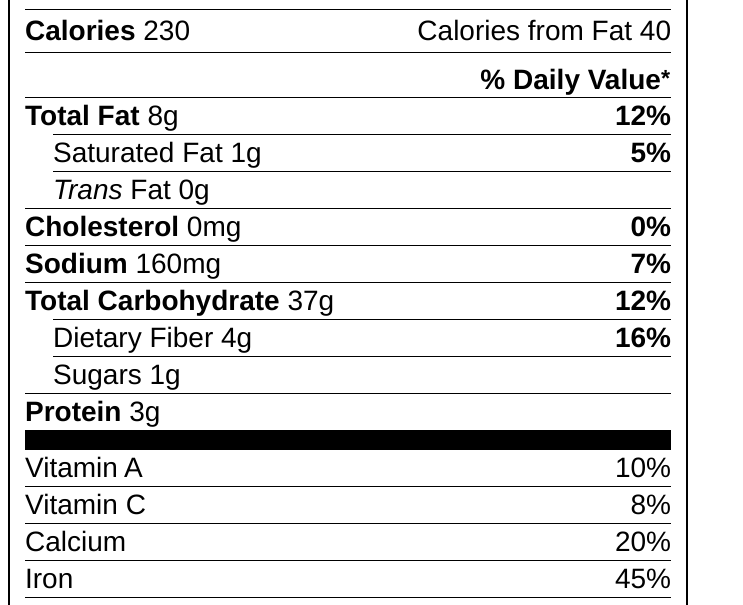
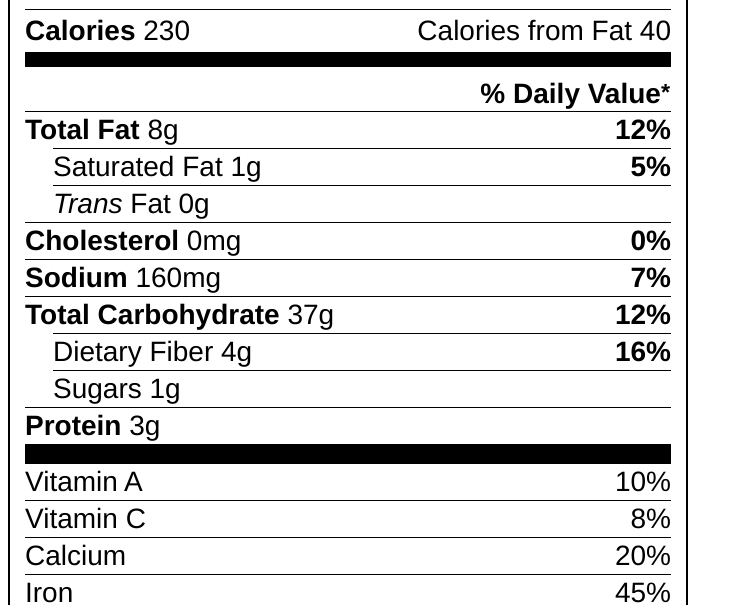
Before and after one commit to jsiny/202_HTML_and_CSS, a plain HTML site: page lesson_4/6_nutrition_facts.html in a window 1280 px wide. Shown: the part 226-831 px from the top of the page, without its empty margins (0-743 px from the left). Drawn offline with Linux system fonts and the light colour scheme.

Commit message:
:sparkles: Solve compatibility issue with Firefox

```diff
--- a/lesson_4/6_nutrition_facts.css
+++ b/lesson_4/6_nutrition_facts.css
@@ -74,6 +74,18 @@ table {
   border-bottom: 1px solid black;
 }
 
+/* "Daily Value" thead */
+header + table thead th {
+  border-top: black solid 15px;
+  text-align: right;
+  padding: 11px 1px 1px 0;
+  font-weight: bold;
+}
+
+sup {
+  vertical-align: 3px;
+}
+
 /* Align left the first column, and align right the second column */
 header + table {
   text-align: left;
@@ -83,11 +95,6 @@ th {
   font-weight: 400;
 }
 
-/* Handle second large horizontal line */
-/* header + table tbody:first-child {
-  border-bottom: black solid 15px;
-} */
-
 /* Make the nutrient and quantity close */
 dl, dt, dd {
   display: inline-block;
@@ -95,18 +102,6 @@ dl, dt, dd {
 
 dd {
   margin-left: 0;
-}
-
-/* Typography "Daily Value" */
-
-header + table td:only-child {
-  font-weight: bold;
-  text-align: right;
-  padding: 11px 1px 1px 0;
-}
-
-sup {
-  vertical-align: 3px;
 }
 
 /* Typography Percentages Daily Value  */
@@ -118,7 +113,7 @@ th + td {
 }
 
 td,
-tbody:first-child th {
+tbody th {
   padding: 2px 0;
 }
 
@@ -134,12 +129,12 @@ header + table td.indent {
 }
 
 /* Handles third horizontal bar */
-header + table tbody:first-child {
+header + table tbody:first-of-type {
   border-bottom: solid black 20px;
 }
 
 /* Align right Vitamin Percentages */
-header + table tbody:nth-child(2) td + td {
+header + table tbody + tbody td + td {
   text-align: right;
 }
 
@@ -155,7 +150,7 @@ aside {
 /* ------ SECOND TABLE ------- */
 
 aside + table {
-  margin-top: 14.5px;
+  margin-top: 15px;
   font-size: 0.8rem;
   text-align: left;
   border-bottom: none;
--- a/lesson_4/6_nutrition_facts.html
+++ b/lesson_4/6_nutrition_facts.html
@@ -23,10 +23,12 @@
       </header>
 
       <table>
+        <thead>
+          <tr>
+            <th colspan="3">% Daily Value<sup>*</sup></th>
+          </tr>
+        </thead>
         <tbody>
-          <tr>
-            <td colspan="3">% Daily Value<sup>*</sup></td>
-          </tr>
           <tr>
             <th colspan="2">
               <dl>
```
